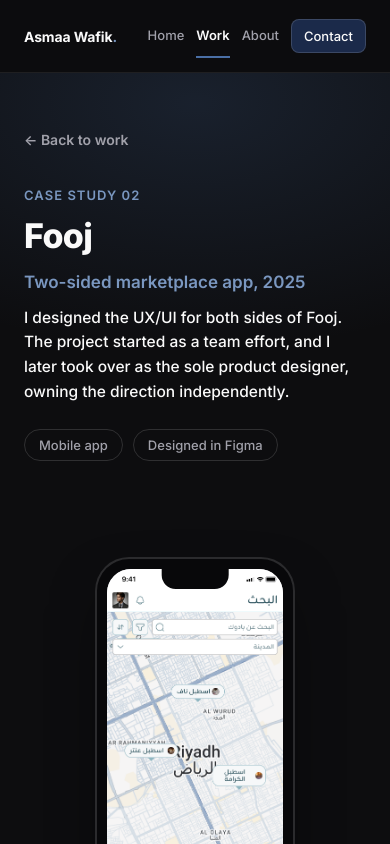
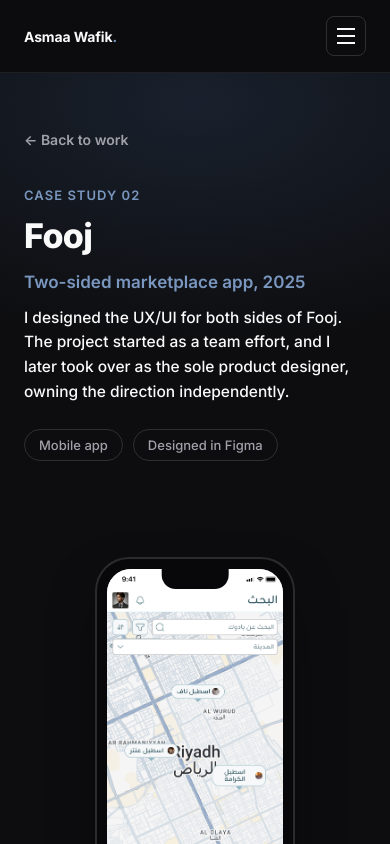
Before and after one commit to asmaawafik01-prog/portfolio, a React (Vite) app: page /work/fooj in a window 390 px wide. Shown: the top 844 px of the page. Built offline with nearby package versions, Linux system fonts and the light colour scheme.

Commit message:
Add a hamburger menu for the nav on mobile
Below 640px, the inline nav links now collapse behind a hamburger
toggle instead of squeezing into the header, with a dropdown panel
listing the same links stacked vertically. Closes automatically on
navigation or link click.

```diff
--- a/src/components/Nav.module.css
+++ b/src/components/Nav.module.css
@@ -71,17 +71,81 @@
   border-color: var(--navy-bright);
 }
 
+.hamburger {
+  display: none;
+  flex-direction: column;
+  justify-content: center;
+  align-items: center;
+  gap: 5px;
+  width: 40px;
+  height: 40px;
+  background: transparent;
+  border: 1px solid var(--border-strong);
+  border-radius: 8px;
+  cursor: pointer;
+}
+
+.hamburger span {
+  display: block;
+  width: 18px;
+  height: 2px;
+  background: var(--text);
+  transition: transform 0.2s ease, opacity 0.2s ease;
+}
+
+.hamburgerOpen span:nth-child(1) {
+  transform: translateY(7px) rotate(45deg);
+}
+
+.hamburgerOpen span:nth-child(2) {
+  opacity: 0;
+}
+
+.hamburgerOpen span:nth-child(3) {
+  transform: translateY(-7px) rotate(-45deg);
+}
+
+.mobileMenu {
+  display: none;
+}
+
+@media (max-width: 640px) {
+  .links {
+    display: none;
+  }
+  .hamburger {
+    display: flex;
+  }
+  .mobileMenu {
+    display: flex;
+    flex-direction: column;
+    gap: 4px;
+    padding: 12px 24px 20px;
+    border-top: 1px solid var(--border);
+    background: var(--bg);
+  }
+  .mobileMenu a {
+    font-size: 15px;
+    font-weight: 500;
+    color: var(--text-muted);
+    padding: 10px 0;
+  }
+  .mobileMenu .navLink {
+    height: auto;
+    border-bottom: none;
+  }
+  .mobileMenu .navLink.active {
+    color: var(--text);
+    border-bottom: none;
+  }
+  .mobileMenu .cta {
+    justify-content: center;
+    margin-top: 6px;
+  }
+}
+
 @media (max-width: 560px) {
   .logo {
     font-size: 14px;
   }
-  .links {
-    gap: 12px;
-  }
-  .links a {
-    font-size: 13px;
-  }
-  .cta {
-    padding: 8px 12px;
-  }
 }
--- a/src/components/Nav.tsx
+++ b/src/components/Nav.tsx
@@ -53,8 +53,52 @@
 export default function Nav() {
   const { pathname } = useLocation()
   const active = useActiveSection(pathname)
+  const [menuOpen, setMenuOpen] = useState(false)
 
   const isActive = (key: SectionKey) => active === key
+  const closeMenu = () => setMenuOpen(false)
+
+  // Close the mobile menu on route/section change so it never stays open after navigating.
+  useEffect(() => {
+    setMenuOpen(false)
+  }, [pathname])
+
+  const navLinks = (
+    <>
+      <Link
+        to="/"
+        className={`${styles.navLink} ${isActive('home') ? styles.active : ''}`}
+        aria-current={isActive('home') ? 'page' : undefined}
+        onClick={closeMenu}
+      >
+        Home
+      </Link>
+      <Link
+        to="/#work"
+        className={`${styles.navLink} ${isActive('work') ? styles.active : ''}`}
+        aria-current={isActive('work') ? 'page' : undefined}
+        onClick={closeMenu}
+      >
+        Work
+      </Link>
+      <Link
+        to="/#about"
+        className={`${styles.navLink} ${isActive('about') ? styles.active : ''}`}
+        aria-current={isActive('about') ? 'page' : undefined}
+        onClick={closeMenu}
+      >
+        About
+      </Link>
+      <Link
+        to="/#contact"
+        className={`${styles.cta} ${isActive('contact') ? styles.active : ''}`}
+        aria-current={isActive('contact') ? 'page' : undefined}
+        onClick={closeMenu}
+      >
+        Contact
+      </Link>
+    </>
+  )
 
   return (
     <header className={styles.nav}>
@@ -62,37 +106,24 @@
         <Link to="/" className={styles.logo}>
           Asmaa Wafik<span>.</span>
         </Link>
-        <nav className={styles.links}>
-          <Link
-            to="/"
-            className={`${styles.navLink} ${isActive('home') ? styles.active : ''}`}
-            aria-current={isActive('home') ? 'page' : undefined}
-          >
-            Home
-          </Link>
-          <Link
-            to="/#work"
-            className={`${styles.navLink} ${isActive('work') ? styles.active : ''}`}
-            aria-current={isActive('work') ? 'page' : undefined}
-          >
-            Work
-          </Link>
-          <Link
-            to="/#about"
-            className={`${styles.navLink} ${isActive('about') ? styles.active : ''}`}
-            aria-current={isActive('about') ? 'page' : undefined}
-          >
-            About
-          </Link>
-          <Link
-            to="/#contact"
-            className={`${styles.cta} ${isActive('contact') ? styles.active : ''}`}
-            aria-current={isActive('contact') ? 'page' : undefined}
-          >
-            Contact
-          </Link>
+        <nav className={styles.links}>{navLinks}</nav>
+        <button
+          type="button"
+          className={`${styles.hamburger} ${menuOpen ? styles.hamburgerOpen : ''}`}
+          aria-label="Toggle menu"
+          aria-expanded={menuOpen}
+          onClick={() => setMenuOpen((v) => !v)}
+        >
+          <span />
+          <span />
+          <span />
+        </button>
+      </div>
+      {menuOpen && (
+        <nav className={styles.mobileMenu}>
+          {navLinks}
         </nav>
-      </div>
+      )}
     </header>
   )
 }
```
